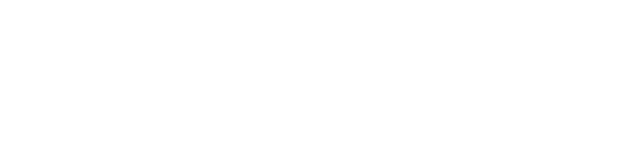
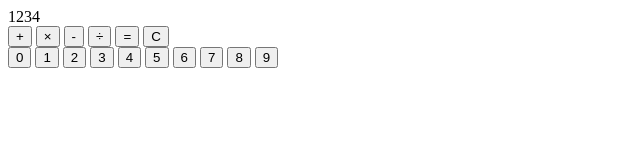
Before and after one commit to HamzaWahed/Calculator, a plain HTML site: page index.html in a window 1280 px wide. Shown: the whole page, without its empty margins (0-640 px from the left). Drawn offline with Linux system fonts and the light colour scheme.

Commit message:
add buttons for calculator

```diff
--- a/index.html
+++ b/index.html
@@ -8,6 +8,26 @@
     <script src="javascript.js"></script>
 </head>
 <body>
-
+    <div class="display">1234</div>
+    <div class="operator">
+        <button>+</button>
+        <button>×</button>
+        <button>-</button>
+        <button>÷</button>
+        <button>=</button>
+        <button>C</button>
+    </div>
+    <div class="numbers">
+        <button>0</button>
+        <button>1</button>
+        <button>2</button>
+        <button>3</button>
+        <button>4</button>
+        <button>5</button>
+        <button>6</button>
+        <button>7</button>
+        <button>8</button>
+        <button>9</button>
+    </div>
 </body>
 </html>
```
